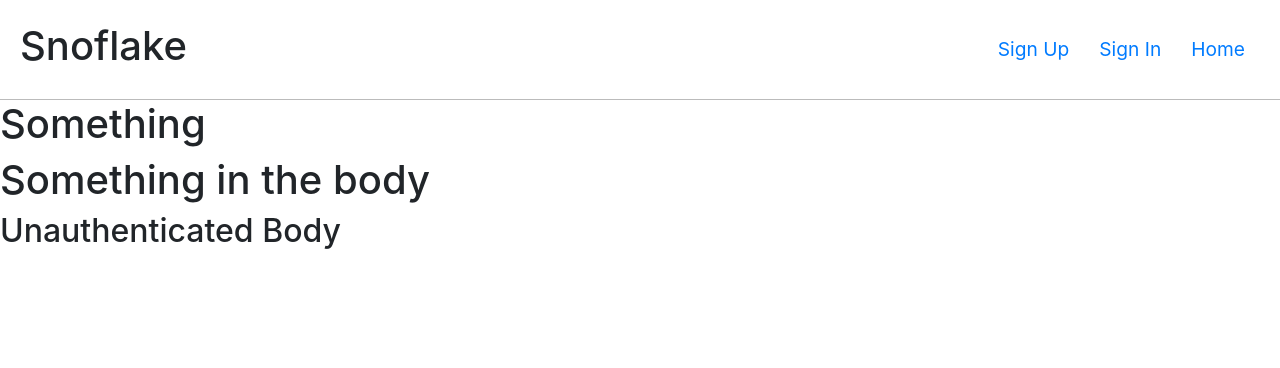
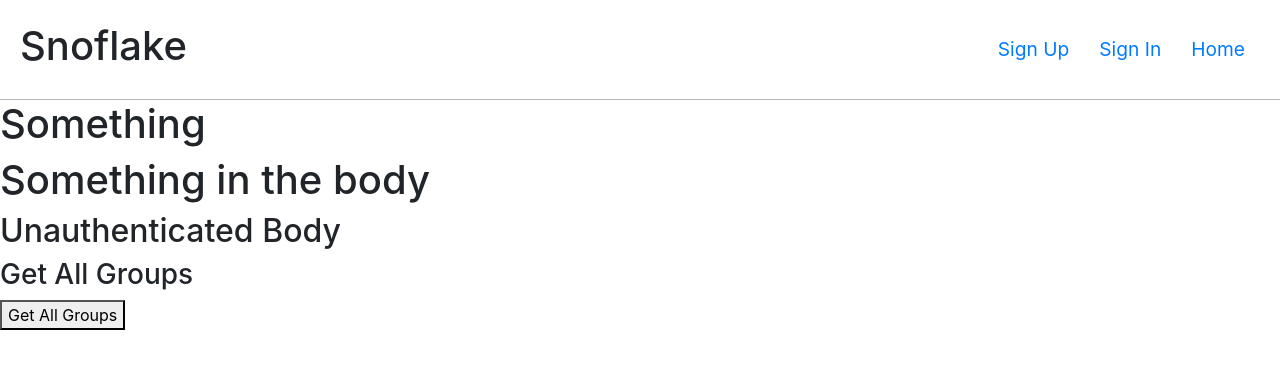
Before and after one commit to howardreith/snoflake-front-end, a React app: page /#/ in a window 1280 px wide. Shown: the top 368 px of the page. Built offline with nearby package versions, Linux system fonts and the light colour scheme.

Commit message:
Add successful GET requests for groups
-Add form that successfully makes GET requests to the API concerning
all groups.

```diff
--- a/src/App.js
+++ b/src/App.js
@@ -9,6 +9,8 @@ import SignUp from './auth/components/SignUp'
 import SignIn from './auth/components/SignIn'
 import SignOut from './auth/components/SignOut'
 import ChangePassword from './auth/components/ChangePassword'
+
+import GetAllGroups from './group/components/getAllGroups'
 
 class App extends Component {
   constructor () {
@@ -58,6 +60,7 @@ class App extends Component {
         </main>
         <h1>Something</h1>
         <Body user={user} />
+        <GetAllGroups user = {user}/>
       </React.Fragment>
 
     )
--- a/src/auth/api.js
+++ b/src/auth/api.js
@@ -9,7 +9,6 @@ export const handleErrors = res => {
 }
 
 export const signUp = credentials => {
-  console.log('signUp happened')
   return fetch(apiUrl + '/sign-up', {
     method: 'POST',
     headers: {
--- a/src/auth/components/ChangePassword.js
+++ b/src/auth/components/ChangePassword.js
@@ -24,6 +24,7 @@ class ChangePassword extends Component {
 
     const { oldPassword, newPassword } = this.state
     const { flash, history, user } = this.props
+    console.log('this.props in change password is ', this.props)
 
     changePassword(this.state, user)
       .then(handleErrors)
--- a/src/auth/components/SignIn.js
+++ b/src/auth/components/SignIn.js
@@ -28,6 +28,10 @@ class SignIn extends Component {
     signIn(this.state)
       .then(res => res.ok ? res : new Error())
       .then(res => res.json())
+      .then(function (res) {
+        console.log('res is ' + JSON.stringify(res))
+        return res
+      })
       .then(res => setUser(res.user))
       .then(() => flash(messages.signInSuccess, 'flash-success'))
       .then(() => history.push('/'))
--- /dev/null
+++ b/src/group/api.js
@@ -0,0 +1,21 @@
+const apiUrl = 'http://localhost:4741'
+
+export const handleErrors = res => {
+  if (res.ok) {
+    return res
+  } else  {
+    throw new Error('Recieved status in 400 or 500 range.')
+  }
+}
+
+export const getAllGroups = (user) => {
+  console.log('user in api getAllGRoups is ', user)
+  console.log('getAllGroups in api was called')
+  return fetch(apiUrl + '/groups', {
+    method: 'GET',
+    headers: {
+      'Content-Type': 'application/json',
+      'Authorization':`Token token=${user.token}`
+    },
+  })
+}
--- /dev/null
+++ b/src/group/components/getAllGroups.js
@@ -0,0 +1,61 @@
+import React, { Component } from 'react'
+import { withRouter } from 'react-router-dom'
+
+import { handleErrors, getAllGroups } from '../api'
+import messages from '../messages'
+import apiUrl from '../../apiConfig'
+
+class GetAllGroups extends Component {
+  constructor () {
+    super()
+  }
+
+  getAllGroups = event => {
+    event.preventDefault()
+    console.log('getAllGroups has been called in getAllGroups.js')
+    const user = this.props
+    console.log('user is ', user)
+
+    getAllGroups(user)
+      .then(res => res.ok ? res : new Error())
+      .then(res => res.json())
+      .then(function (res) {
+        console.log('res is ' + JSON.stringify(res))
+        return res
+      })
+  }
+
+  render () {
+    return (
+      <form className = 'get-all-groups-forms' onSubmit={this.getAllGroups}>
+        <h3>Get All Groups</h3>
+        <button type='submit'>Get All Groups</button>
+      </form>
+      // <form className='auth-form' onSubmit={this.signIn}>
+      //   <h3>Sign In</h3>
+      //   <label htmlFor="email">Email</label>
+      //   <input
+      //     required
+      //     type="email"
+      //     name="email"
+      //     value={email}
+      //     placeholder="Email"
+      //     onChange={this.handleChange}
+      //   />
+      //   <label htmlFor="password">Password</label>
+      //   <input
+      //     required
+      //     name="password"
+      //     value={password}
+      //     type="password"
+      //     placeholder="Password"
+      //     onChange={this.handleChange}
+      //   />
+      //   <button type="submit">Sign In</button>
+      // </form>
+    )
+  }
+
+}
+
+export default GetAllGroups
--- /dev/null
+++ b/src/group/messages.js
@@ -0,0 +1,4 @@
+export default {
+  getGroupsSuccess: 'Succesfully got groups.',
+  getGroupsFailure: 'Could not get groups'
+}
```
